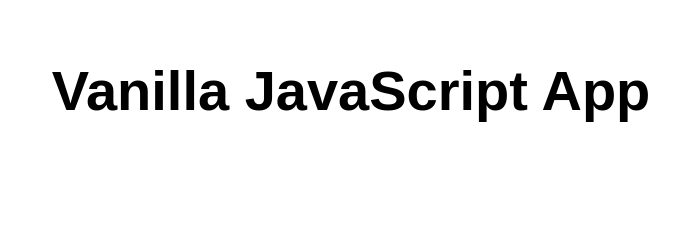
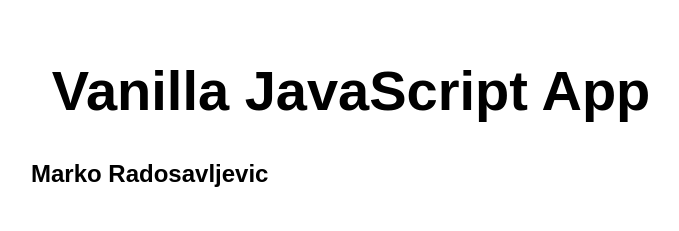
Before and after one commit to Markic01/Static-site, a website: page src/index.html in a window 1280 px wide. Shown: the whole page, without its empty margins (289-968 px from the left). Drawn offline with Linux system fonts and the light colour scheme.

Commit message:
Added name

```diff
--- a/src/index.html
+++ b/src/index.html
@@ -11,6 +11,7 @@
 <body>
   <main>
     <h1>Vanilla JavaScript App</h1>
+    <h2>Marko Radosavljevic</h2>
   </main>
 </body>
 
```
